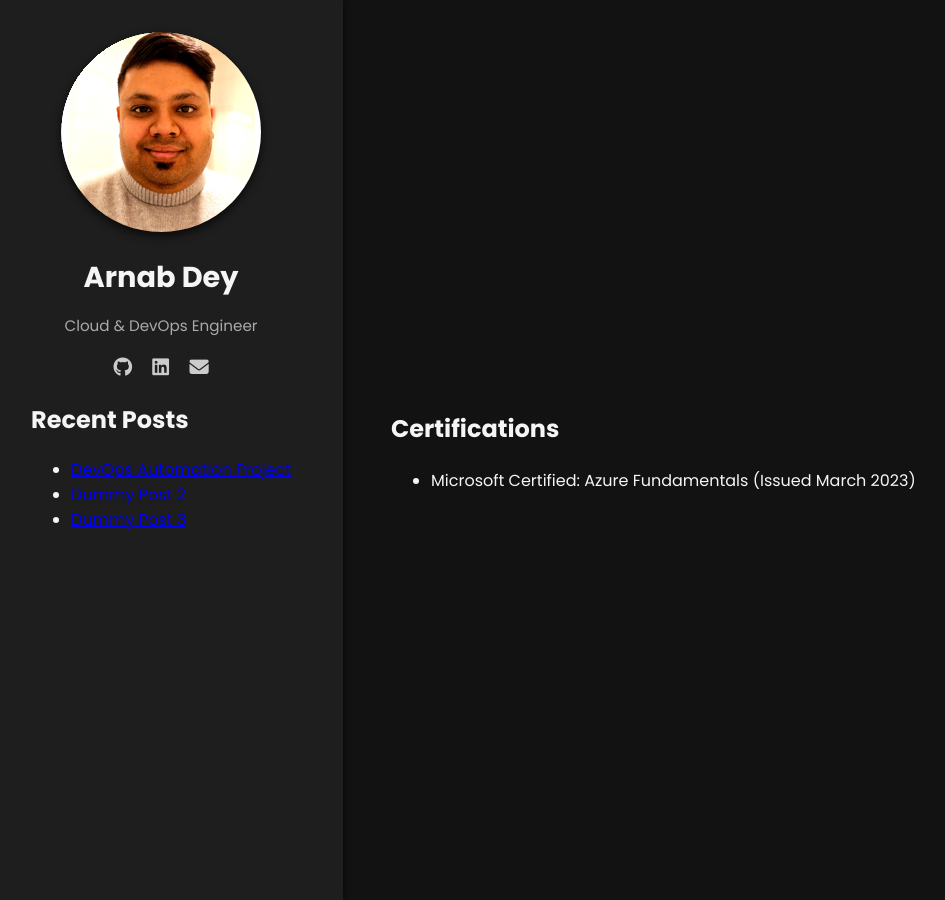
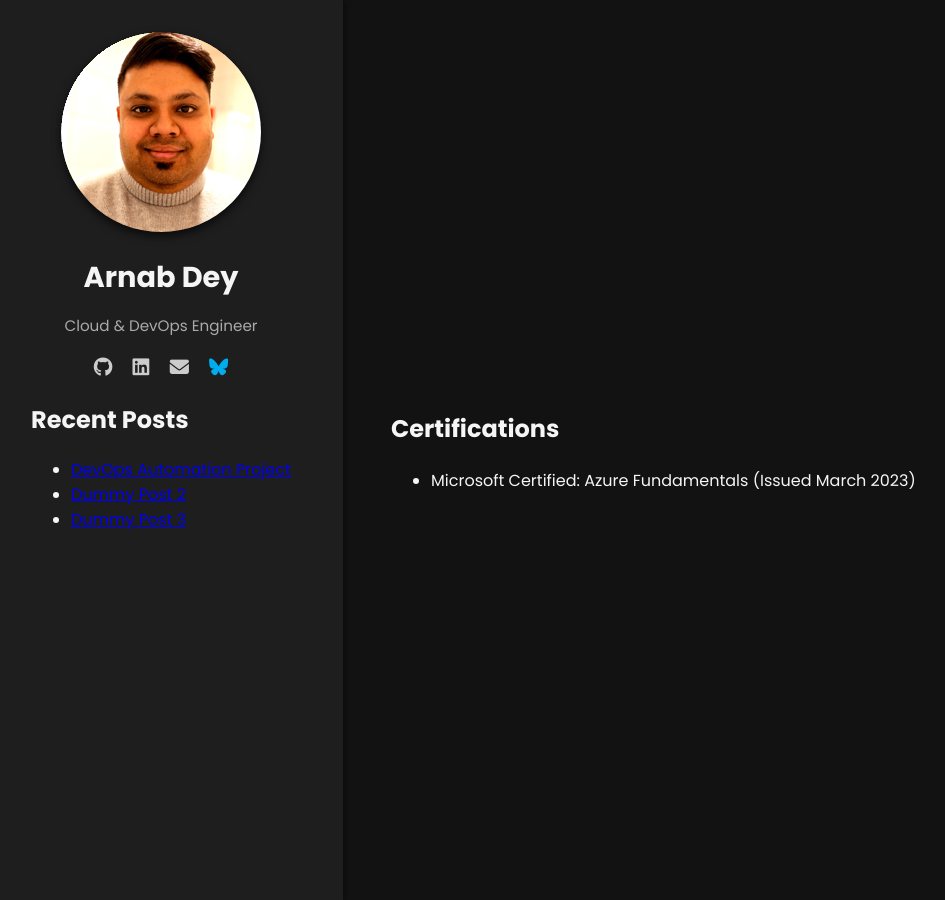
Before and after one commit to arnabdey73/arnabdey73.github.io, a Jekyll site: the page built from certifications.md, in a window 1280 px wide. Shown: the whole page, without its empty margins (21-966 px from the left). Built offline with Jekyll 4.4.1, drawn with Linux system fonts in a browser that asks for light colours; nearby versions of some CDN libraries; our own code applies the rules of GitHub Pages for plain Markdown files.

Commit message:
Added BlueSky as a new social media

```diff
--- a/_layouts/default.html
+++ b/_layouts/default.html
@@ -19,6 +19,7 @@
         <a href="https://github.com/arnabdey73"><i class="fab fa-github"></i></a>
         <a href="https://www.linkedin.com/in/arnabdey73/"><i class="fab fa-linkedin"></i></a>
         <a href="mailto:arnabdey009@gmail.com"><i class="fas fa-envelope"></i></a>
+        <a href="https://bsky.app/profile/arnabdey73.bsky.social"><i class="fab fa-bluesky"></i></a>
       </div>
       <div class="recent-posts">
         <h2>Recent Posts</h2>
--- a/assets/css/style.css
+++ b/assets/css/style.css
@@ -57,6 +57,10 @@ body {
     color: #1da1f2; /* Twitter blue for hover effect */
   }
 
+  .social-icons a .fa-bluesky {
+    color: #00acee; /* Bluesky blue */
+  }
+
   .content {
     flex: 1;
     padding: 3rem;
```
